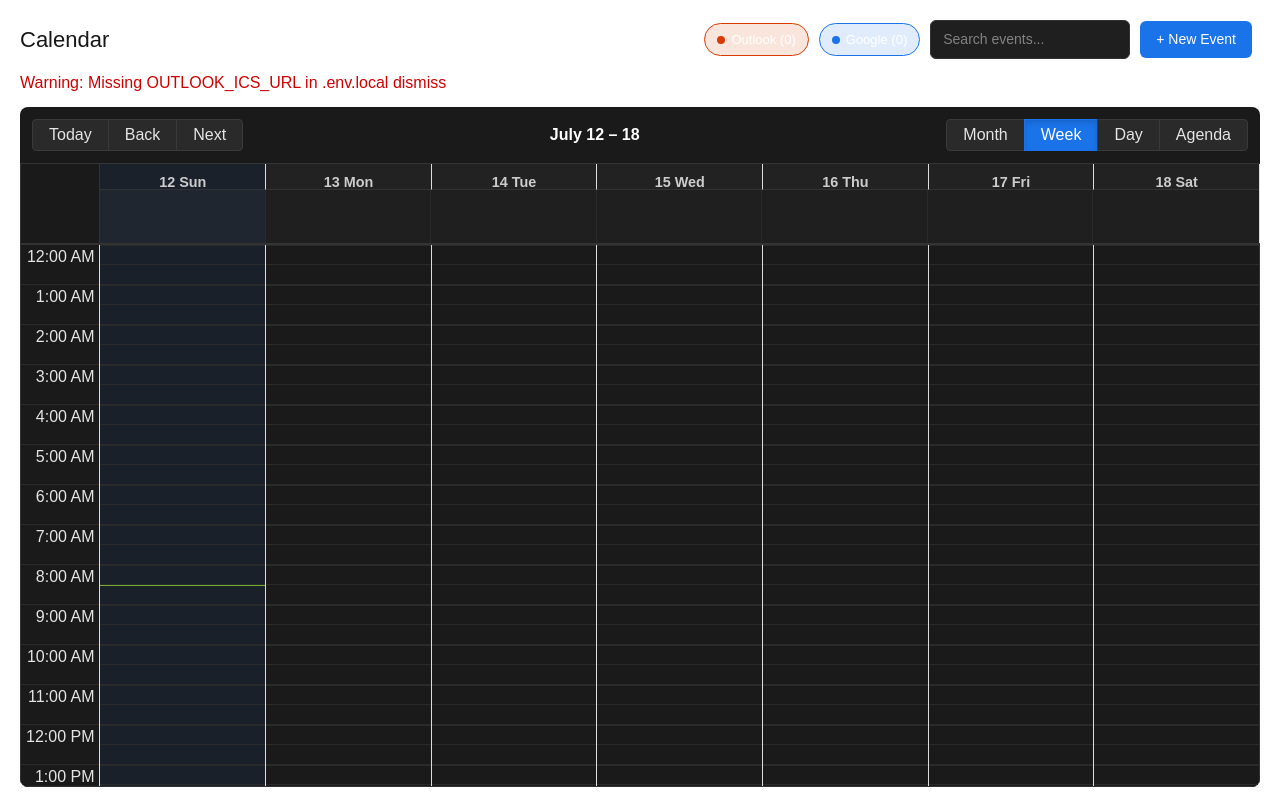
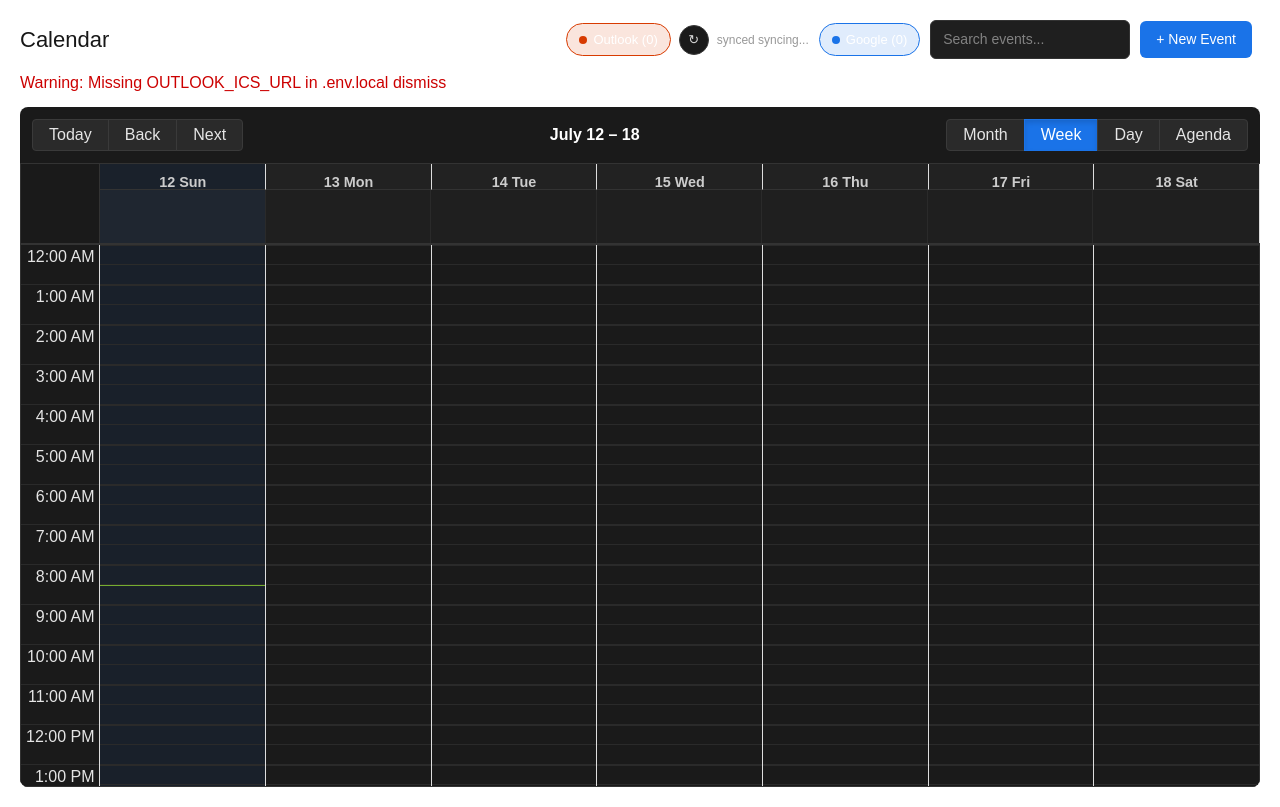
Before and after one commit to wallyhamidzadah-coder/calendar-sync, a Next.js app: page / in a window 1280 px wide. Built offline with nearby package versions, Linux system fonts and the light colour scheme; no server answers.

Commit message:
Add last-synced timestamp indicator and manual refresh button for Outlook

```diff
--- a/src/app/api/outlook/route.ts
+++ b/src/app/api/outlook/route.ts
@@ -354,6 +354,7 @@ export async function GET() {
 
   const raw = await res.text();
   const events = parseEvents(raw);
+  const syncedAt = new Date().toISOString();
 
   // Debug: count all RRULE lines in raw ICS (with or without parameters)
   const lines = unfoldLines(raw).split(/\r?\n/);
@@ -371,6 +372,7 @@ export async function GET() {
   return NextResponse.json({
     status: "success",
     count: events.length,
+    syncedAt,
     cleanedEvents,
   });
 }
--- a/src/app/page.tsx
+++ b/src/app/page.tsx
@@ -87,6 +87,23 @@ function toLocalInputValue(date: Date) {
   return local.toISOString().slice(0, 16);
 }
 
+function formatRelativeSync(isoTimestamp: string | null, now: Date) {
+  if (!isoTimestamp) return 'syncing...';
+
+  const diffMs = now.getTime() - new Date(isoTimestamp).getTime();
+  if (diffMs < 0) return 'just synced';
+
+  const minutes = Math.floor(diffMs / 60000);
+  if (minutes < 1) return 'just now';
+  if (minutes < 60) return `${minutes} min ago`;
+
+  const hours = Math.floor(minutes / 60);
+  if (hours < 24) return `${hours} hr${hours === 1 ? '' : 's'} ago`;
+
+  const days = Math.floor(hours / 24);
+  return `${days} day${days === 1 ? '' : 's'} ago`;
+}
+
 export default function Home() {
   const [events, setEvents] = useState<CalendarEvent[]>([]);
   const [loading, setLoading] = useState(true);
@@ -106,11 +123,14 @@ export default function Home() {
   const [showGoogle, setShowGoogle] = useState(true);
   const [outlookCount, setOutlookCount] = useState(0);
   const [googleCount, setGoogleCount] = useState(0);
+  const [outlookSyncedAt, setOutlookSyncedAt] = useState<string | null>(null);
+  const [relativeNow, setRelativeNow] = useState(new Date());
   const [view, setView] = useState<'month' | 'week' | 'day' | 'agenda'>('week');
   const [date, setDate] = useState(new Date());
 
   function loadEvents() {
     setLoading(true);
+    setOutlookSyncedAt(null);
     Promise.all([
       fetch('/api/outlook').then((res) => res.json()),
       fetch('/api/google/events').then((res) => res.json()),
@@ -176,6 +196,7 @@ export default function Home() {
 
         setOutlookCount(outlookEvents.length);
         setGoogleCount(googleEvents.length);
+        setOutlookSyncedAt(typeof outlookData?.syncedAt === 'string' ? outlookData.syncedAt : null);
         setEvents([...outlookEvents, ...googleEvents]);
         setLoading(false);
       })
@@ -187,6 +208,11 @@ export default function Home() {
 
   useEffect(() => {
     loadEvents();
+  }, []);
+
+  useEffect(() => {
+    const interval = window.setInterval(() => setRelativeNow(new Date()), 30000);
+    return () => window.clearInterval(interval);
   }, []);
 
   if (loading) return <main style={{ padding: 40 }}>Loading events...</main>;
@@ -356,6 +382,7 @@ export default function Home() {
       >
         <h1 style={{ fontSize: 22 }}>Calendar</h1>
         <div style={{ display: 'flex', gap: 10, alignItems: 'center', flexWrap: 'wrap' }}>
+          <div style={{ display: 'flex', alignItems: 'center', gap: 8, flexWrap: 'wrap' }}>
             <button
               style={toggleChip(showOutlook, OUTLOOK_COLOR)}
               onClick={() => setShowOutlook((v) => !v)}
@@ -371,6 +398,30 @@ export default function Home() {
               />
               Outlook ({outlookCount})
             </button>
+            <button
+              type="button"
+              onClick={() => loadEvents()}
+              title="Refresh Outlook feed"
+              style={{
+                display: 'inline-flex',
+                alignItems: 'center',
+                justifyContent: 'center',
+                width: 30,
+                height: 30,
+                borderRadius: 15,
+                border: '1px solid #3a3a3a',
+                background: '#1a1a1a',
+                color: '#d5d5d5',
+                cursor: 'pointer',
+                fontSize: 13,
+              }}
+            >
+              ↻
+            </button>
+            <span style={{ fontSize: 12, color: '#999' }}>
+              synced {formatRelativeSync(outlookSyncedAt, relativeNow)}
+            </span>
+          </div>
           <button
             style={toggleChip(showGoogle, GOOGLE_COLOR)}
             onClick={() => setShowGoogle((v) => !v)}
```
Lines whose indentation alone changed are shown as unchanged.
